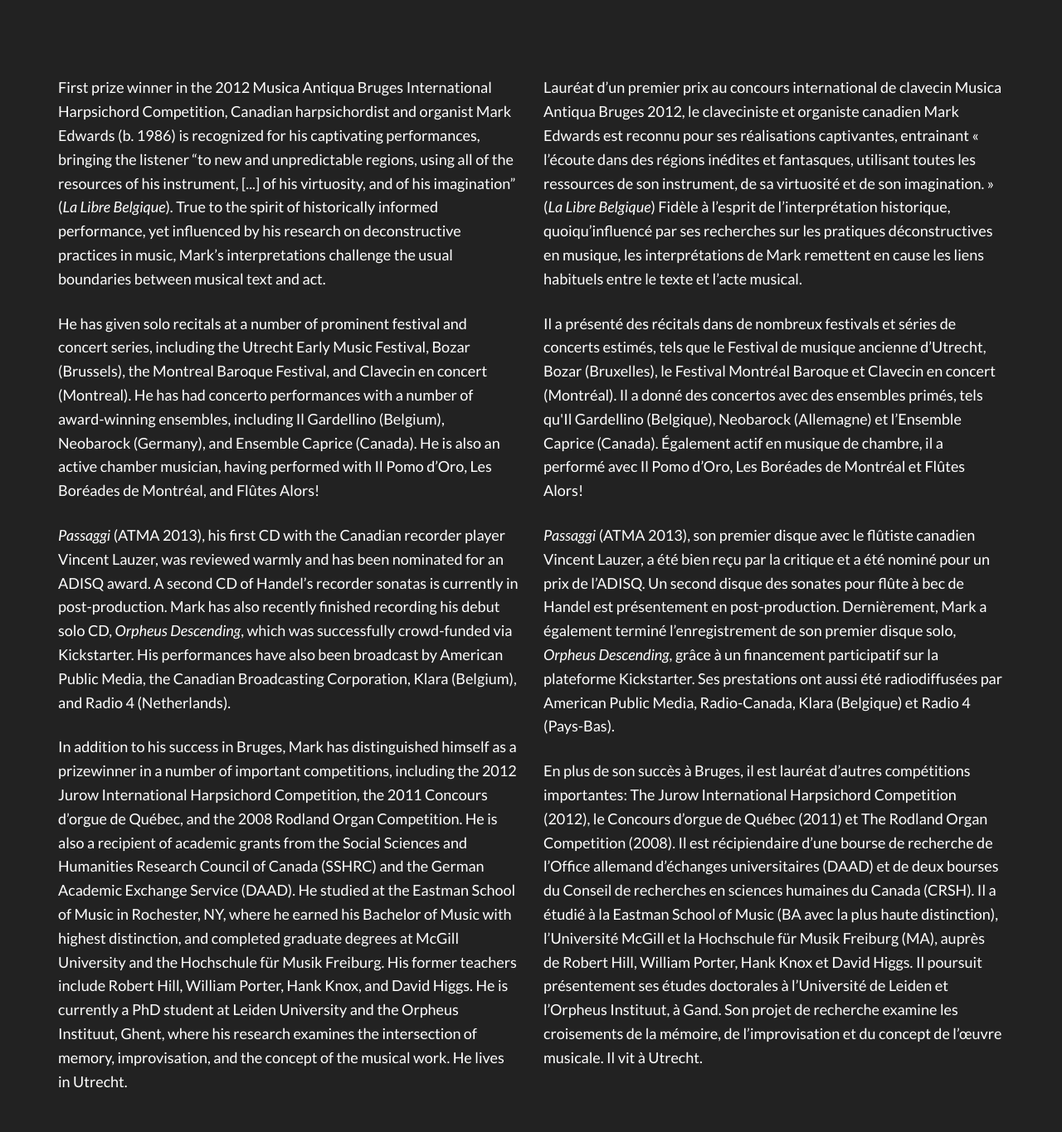
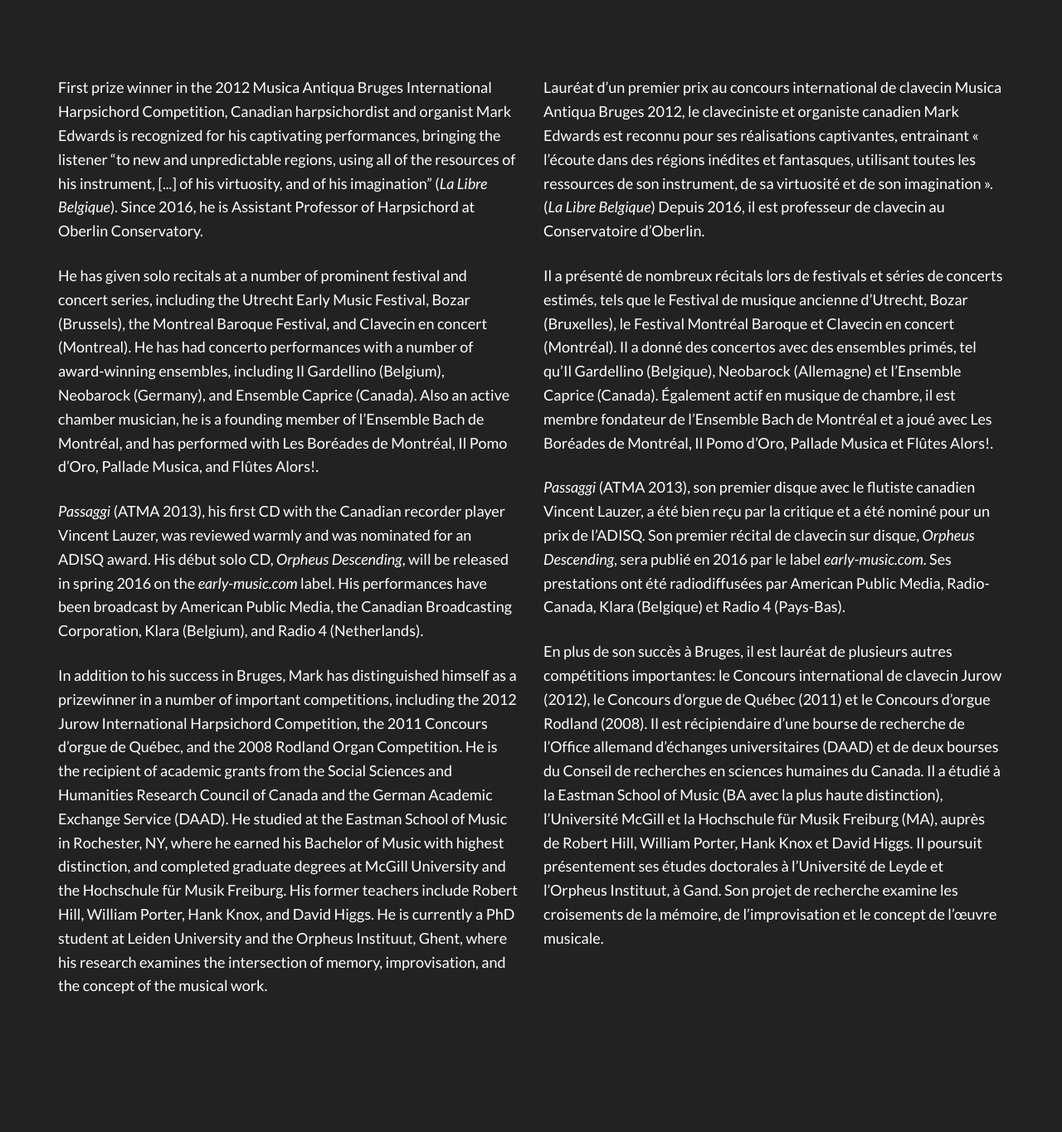
Before and after one commit to medwards3/mark-edwards.ca, a Django app: template templates/bio.html in a window 1280 px wide. Shown: the part 100-1465 px from the top of the page at 83% size. After the commit the page ends 1299 px from the top, so only its background shows below. Run offline with Django 3.2, Linux system fonts and the light colour scheme; the template is opened without the code that fills it, so the values that code supplies are empty; some libraries are stand-ins or nearby versions.

Commit message:
revised bio/media

```diff
--- a/templates/bio.html
+++ b/templates/bio.html
@@ -6,31 +6,31 @@
     	<div class="col-md-6">
         	<img class="img-circle" data-src="holder.js/140x140">
         	<p>
-        		First prize winner in the 2012 Musica Antiqua Bruges International Harpsichord Competition, Canadian harpsichordist and organist Mark Edwards (b. 1986) is recognized for his captivating performances, bringing the listener “to new and unpredictable regions, using all of the resources of his instrument, [...] of his virtuosity, and of his imagination” (<em>La Libre Belgique</em>). True to the spirit of historically informed performance, yet influenced by his research on deconstructive practices in music, Mark’s interpretations challenge the usual boundaries between musical text and act.
+        		First prize winner in the 2012 Musica Antiqua Bruges International Harpsichord Competition, Canadian harpsichordist and organist Mark Edwards is recognized for his captivating performances, bringing the listener “to new and unpredictable regions, using all of the resources of his instrument, [...] of his virtuosity, and of his imagination” (<em>La Libre Belgique</em>). Since 2016, he is Assistant Professor of Harpsichord at Oberlin Conservatory.
             </p>
             <p>
-                He has given solo recitals at a number of prominent festival and concert series, including the Utrecht Early Music Festival, Bozar (Brussels), the Montreal Baroque Festival, and Clavecin en concert (Montreal). He has had concerto performances with a number of award-winning ensembles, including Il Gardellino (Belgium), Neobarock (Germany), and Ensemble Caprice (Canada). He is also an active chamber musician, having performed with Il Pomo d’Oro, Les Boréades de Montréal, and Flûtes Alors!
+                He has given solo recitals at a number of prominent festival and concert series, including the Utrecht Early Music Festival, Bozar (Brussels), the Montreal Baroque Festival, and Clavecin en concert (Montreal). He has had concerto performances with a number of award-winning ensembles, including Il Gardellino (Belgium), Neobarock (Germany), and Ensemble Caprice (Canada). Also an active chamber musician, he is a founding member of l’Ensemble Bach de Montréal, and has performed with Les Boréades de Montréal, Il Pomo d’Oro, Pallade Musica, and Flûtes Alors!.
             </p>
             <p>
-                <em>Passaggi</em> (ATMA 2013), his first CD with the Canadian recorder player Vincent Lauzer, was reviewed warmly and has been nominated for an ADISQ award. A second CD of Handel’s recorder sonatas is currently in post-production. Mark has also recently finished recording his debut solo CD, <em>Orpheus Descending</em>, which was successfully crowd-funded via Kickstarter. His performances have also been broadcast by American Public Media, the Canadian Broadcasting Corporation, Klara (Belgium), and Radio 4 (Netherlands).
+                <em>Passaggi</em> (ATMA 2013), his first CD with the Canadian recorder player Vincent Lauzer, was reviewed warmly and was nominated for an ADISQ award. His début solo CD, <em>Orpheus Descending</em>, will be released in spring 2016 on the <em>early-music.com</em> label. His performances have been broadcast by American Public Media, the Canadian Broadcasting Corporation, Klara (Belgium), and Radio 4 (Netherlands).
             </p>
             <p>
-                In addition to his success in Bruges, Mark has distinguished himself as a prizewinner in a number of important competitions, including the 2012 Jurow International Harpsichord Competition, the 2011 Concours d’orgue de Québec, and the 2008 Rodland Organ Competition. He is also a recipient of academic grants from the Social Sciences and Humanities Research Council of Canada (SSHRC) and the German Academic Exchange Service (DAAD). He studied at the Eastman School of Music in Rochester, NY, where he earned his Bachelor of Music with highest distinction, and completed graduate degrees at McGill University and the Hochschule für Musik Freiburg. His former teachers include Robert Hill, William Porter, Hank Knox, and David Higgs. He is currently a PhD student at Leiden University and the Orpheus Instituut, Ghent, where his research examines the intersection of memory, improvisation, and the concept of the musical work. He lives in Utrecht.
+                In addition to his success in Bruges, Mark has distinguished himself as a prizewinner in a number of important competitions, including the 2012 Jurow International Harpsichord Competition, the 2011 Concours d’orgue de Québec, and the 2008 Rodland Organ Competition. He is the recipient of academic grants from the Social Sciences and Humanities Research Council of Canada and the German Academic Exchange Service (DAAD). He studied at the Eastman School of Music in Rochester, NY, where he earned his Bachelor of Music with highest distinction, and completed graduate degrees at McGill University and the Hochschule für Musik Freiburg. His former teachers include Robert Hill, William Porter, Hank Knox, and David Higgs. He is currently a PhD student at Leiden University and the Orpheus Instituut, Ghent, where his research examines the intersection of memory, improvisation, and the concept of the musical work.
             </p>
        </div>
        <div class="col-md-6">
         	<img class="img-circle" data-src="holder.js/140x140">
             <p>
-                Lauréat d’un premier prix au concours international de clavecin Musica Antiqua Bruges 2012, le claveciniste et organiste canadien Mark Edwards est reconnu pour ses réalisations captivantes, entrainant « l’écoute dans des régions inédites et fantasques, utilisant toutes les ressources de son instrument, de sa virtuosité et de son imagination. » (<em>La Libre Belgique</em>) Fidèle à l’esprit de l’interprétation historique, quoiqu’influencé par ses recherches sur les pratiques déconstructives en musique, les interprétations de Mark remettent en cause les liens habituels entre le texte et l’acte musical.
+                Lauréat d’un premier prix au concours international de clavecin Musica Antiqua Bruges 2012, le claveciniste et organiste canadien Mark Edwards est reconnu pour ses réalisations captivantes, entrainant « l’écoute dans des régions inédites et fantasques, utilisant toutes les ressources de son instrument, de sa virtuosité et de son imagination ». (<em>La Libre Belgique</em>) Depuis 2016, il est professeur de clavecin au Conservatoire d’Oberlin.
             </p>
             <p>
-                Il a présenté des récitals dans de nombreux festivals et séries de concerts estimés, tels que le Festival de musique ancienne d’Utrecht, Bozar (Bruxelles), le Festival Montréal Baroque et Clavecin en concert (Montréal). Il a donné des concertos avec des ensembles primés, tels qu'Il Gardellino (Belgique), Neobarock (Allemagne) et l’Ensemble Caprice (Canada). Également actif en musique de chambre, il a performé avec Il Pomo d’Oro, Les Boréades de Montréal et Flûtes Alors!
+                Il a présenté de nombreux récitals lors de festivals et séries de concerts estimés, tels que le Festival de musique ancienne d’Utrecht, Bozar (Bruxelles), le Festival Montréal Baroque et Clavecin en concert (Montréal). Il a donné des concertos avec des ensembles primés, tel qu’Il Gardellino (Belgique), Neobarock (Allemagne) et l’Ensemble Caprice (Canada). Également actif en musique de chambre, il est membre fondateur de l’Ensemble Bach de Montréal et a joué avec Les Boréades de Montréal, Il Pomo d’Oro, Pallade Musica et Flûtes Alors!.
             </p>
             <p>
-                <em>Passaggi</em> (ATMA 2013), son premier disque avec le flûtiste canadien Vincent Lauzer, a été bien reçu par la critique et a été nominé pour un prix de l’ADISQ. Un second disque des sonates pour flûte à bec de Handel est présentement en post-production. Dernièrement, Mark a également terminé l’enregistrement de son premier disque solo, <em>Orpheus Descending</em>, grâce à un financement participatif sur la plateforme Kickstarter. Ses prestations ont aussi été radiodiffusées par American Public Media, Radio-Canada, Klara (Belgique) et Radio 4 (Pays-Bas).
+                <em>Passaggi</em> (ATMA 2013), son premier disque avec le flutiste canadien Vincent Lauzer, a été bien reçu par la critique et a été nominé pour un prix de l’ADISQ. Son premier récital de clavecin sur disque, <em>Orpheus Descending</em>, sera publié en 2016 par le label <em>early-music.com</em>. Ses prestations ont été radiodiffusées par American Public Media, Radio-Canada, Klara (Belgique) et Radio 4 (Pays-Bas).
             </p>
             <p>
-                En plus de son succès à Bruges, il est lauréat d’autres compétitions importantes: The Jurow International Harpsichord Competition (2012), le Concours d’orgue de Québec (2011) et The Rodland Organ Competition (2008). Il est récipiendaire d’une bourse de recherche de l’Office allemand d’échanges universitaires (DAAD) et de deux bourses du Conseil de recherches en sciences humaines du Canada (CRSH). Il a étudié à la Eastman School of Music (BA avec la plus haute distinction), l’Université McGill et la Hochschule für Musik Freiburg (MA), auprès de Robert Hill, William Porter, Hank Knox et David Higgs. Il poursuit présentement ses études doctorales à l’Université de Leiden et l’Orpheus Instituut, à Gand. Son projet de recherche examine les croisements de la mémoire, de l’improvisation et du concept de l’œuvre musicale. Il vit à Utrecht.
+                En plus de son succès à Bruges, il est lauréat de plusieurs autres compétitions importantes: le Concours international de clavecin Jurow (2012), le Concours d’orgue de Québec (2011) et le Concours d’orgue Rodland (2008). Il est récipiendaire d’une bourse de recherche de l’Office allemand d’échanges universitaires (DAAD) et de deux bourses du Conseil de recherches en sciences humaines du Canada. Il a étudié à la Eastman School of Music (BA avec la plus haute distinction), l’Université McGill et la Hochschule für Musik Freiburg (MA), auprès de Robert Hill, William Porter, Hank Knox et David Higgs. Il poursuit présentement ses études doctorales à l’Université de Leyde et l’Orpheus Instituut, à Gand. Son projet de recherche examine les croisements de la mémoire, de l’improvisation et le concept de l’œuvre musicale.
             </p>
         </div>
     </div>
```
Also changed, not shown: templates/media.html (+19 -5 lines).
